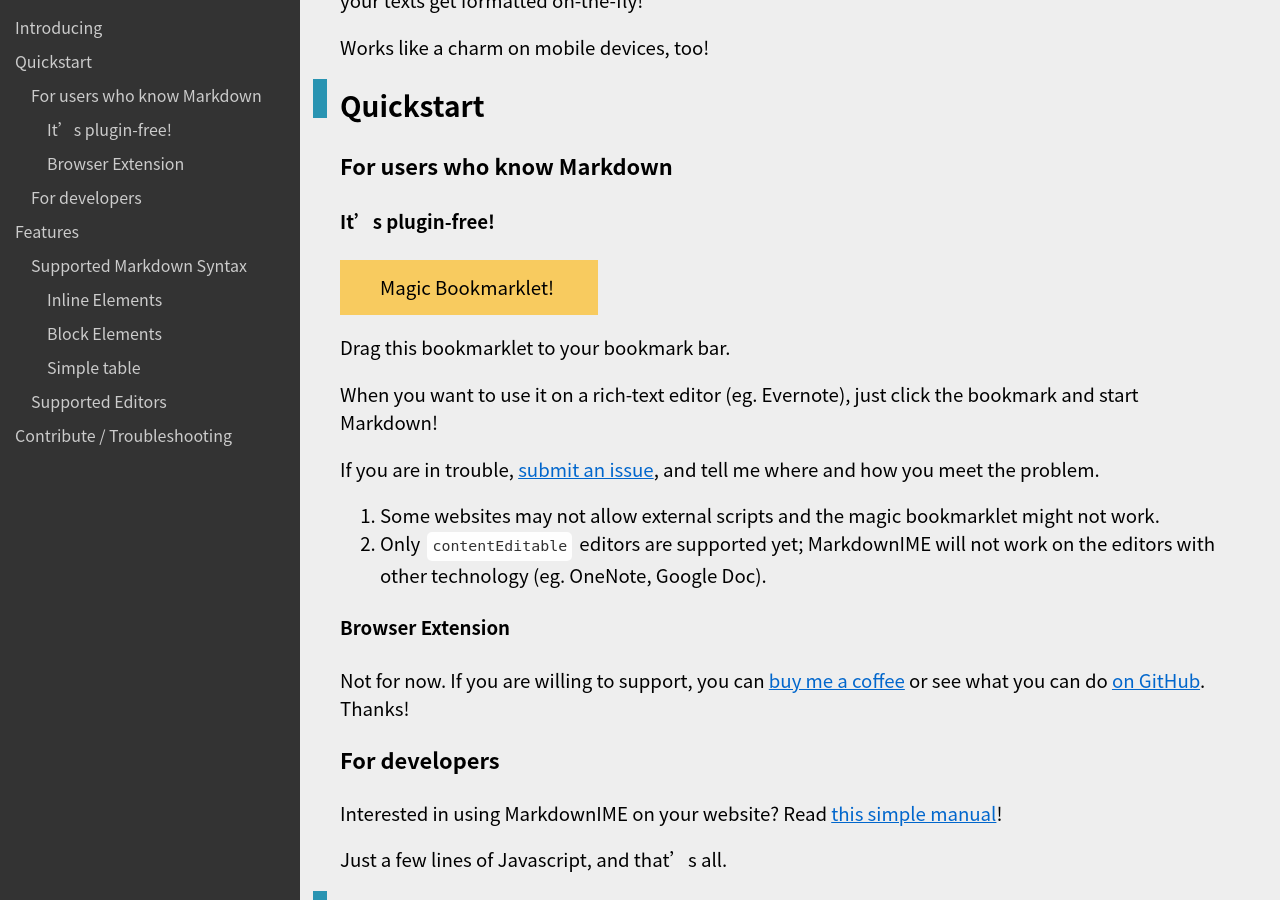
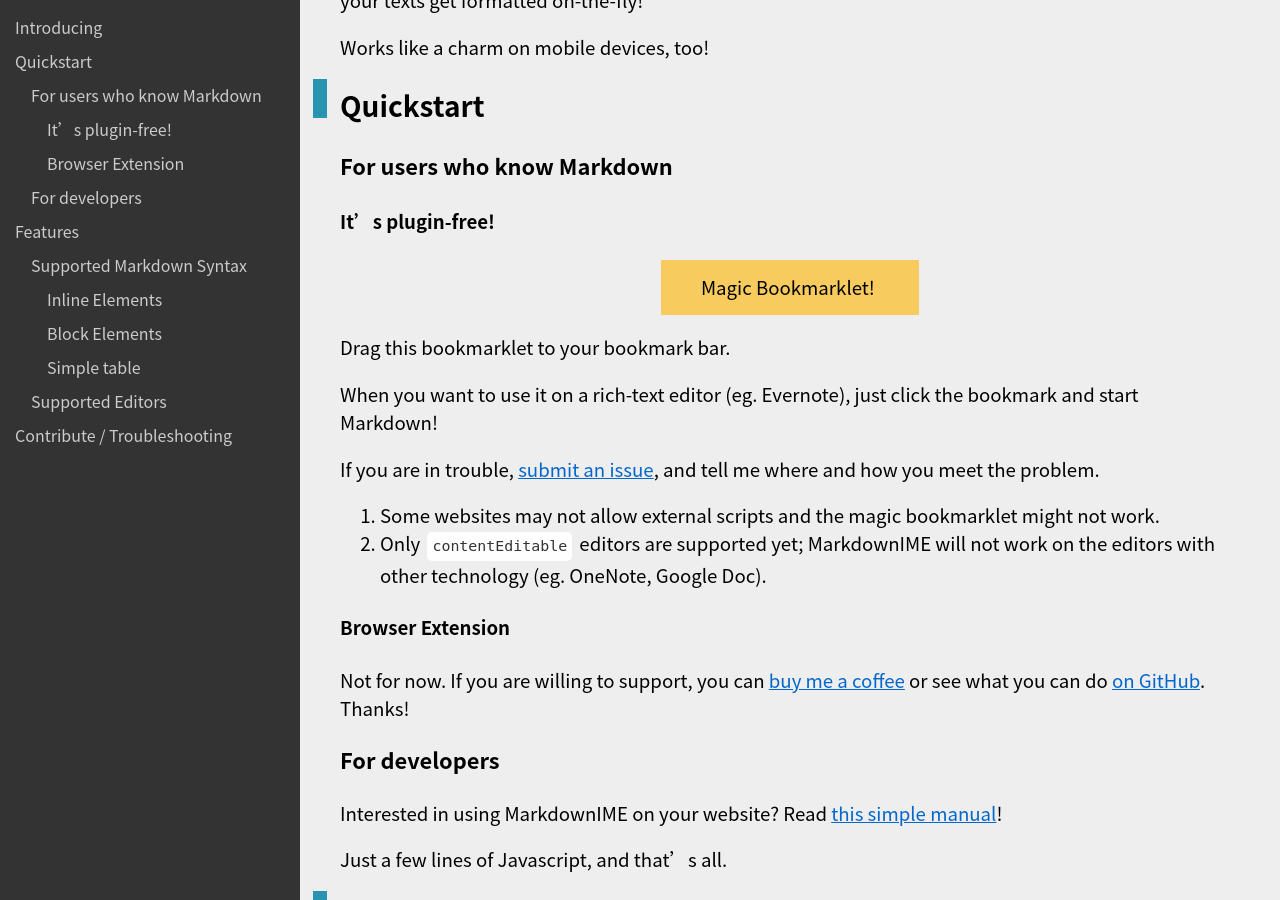
Before and after one commit to laobubu/MarkdownIME, a Jekyll site: the page built from index.md, in a window 1280 px wide and 900 px high, scrolled down 1150 px. Built offline with Jekyll 4.4.1, drawn with Linux system fonts in a browser that asks for light colours; nearby versions of some CDN libraries.

Commit message:
align the stuff

```diff
--- a/index.md
+++ b/index.md
@@ -41,7 +41,7 @@
 
 #### It's plugin-free!
 
-<a title="Load MarkdownIME" class="button" id="bookmarklet">Load MarkdownIME</a>
+<p style="text-align:center"><a title="Load MarkdownIME" class="button" id="bookmarklet">Load MarkdownIME</a></p>
 
 Drag this bookmarklet to your bookmark bar.
 
```
Also changed, not shown: index.zh.md (+1 -1 lines).
